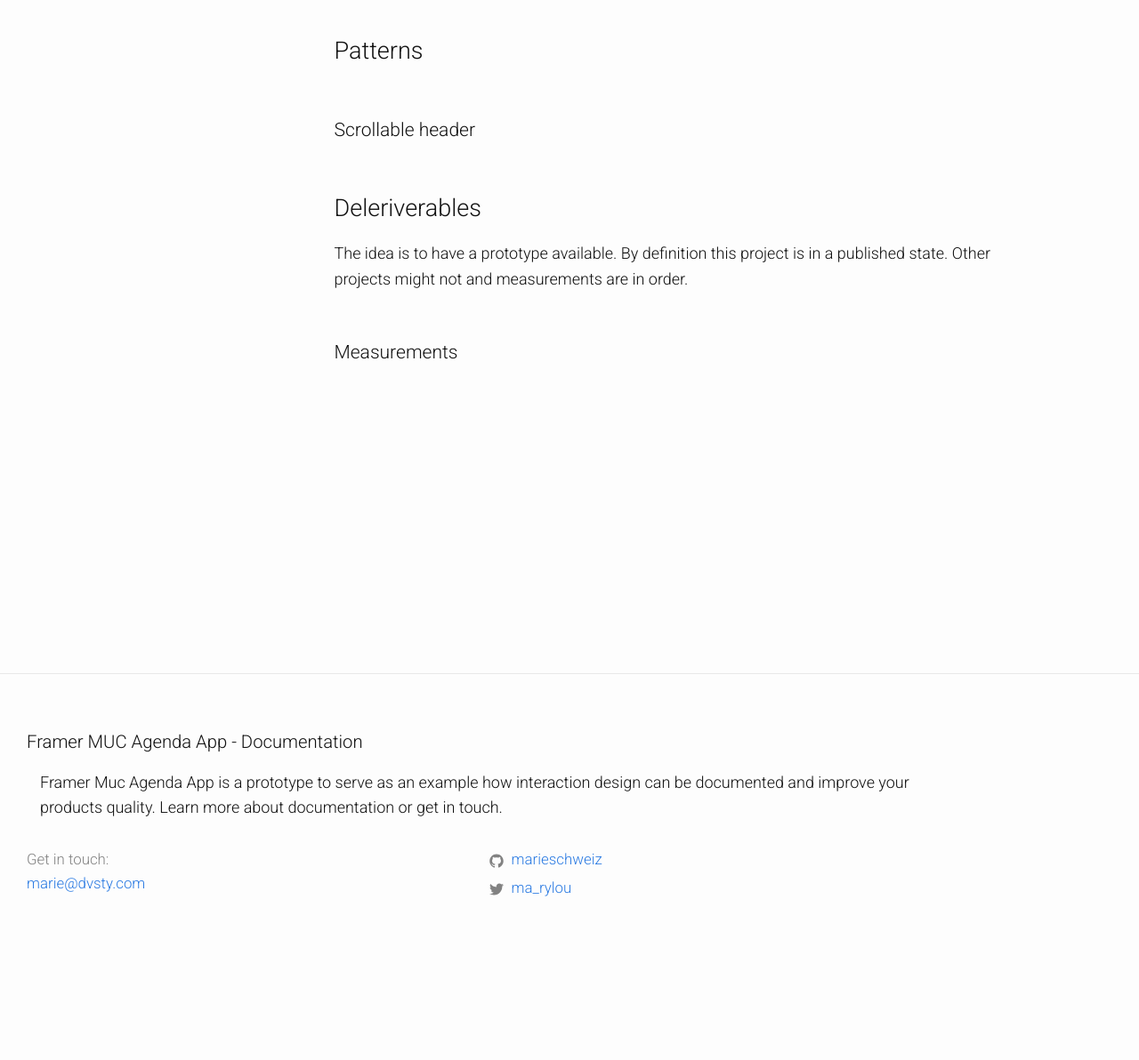
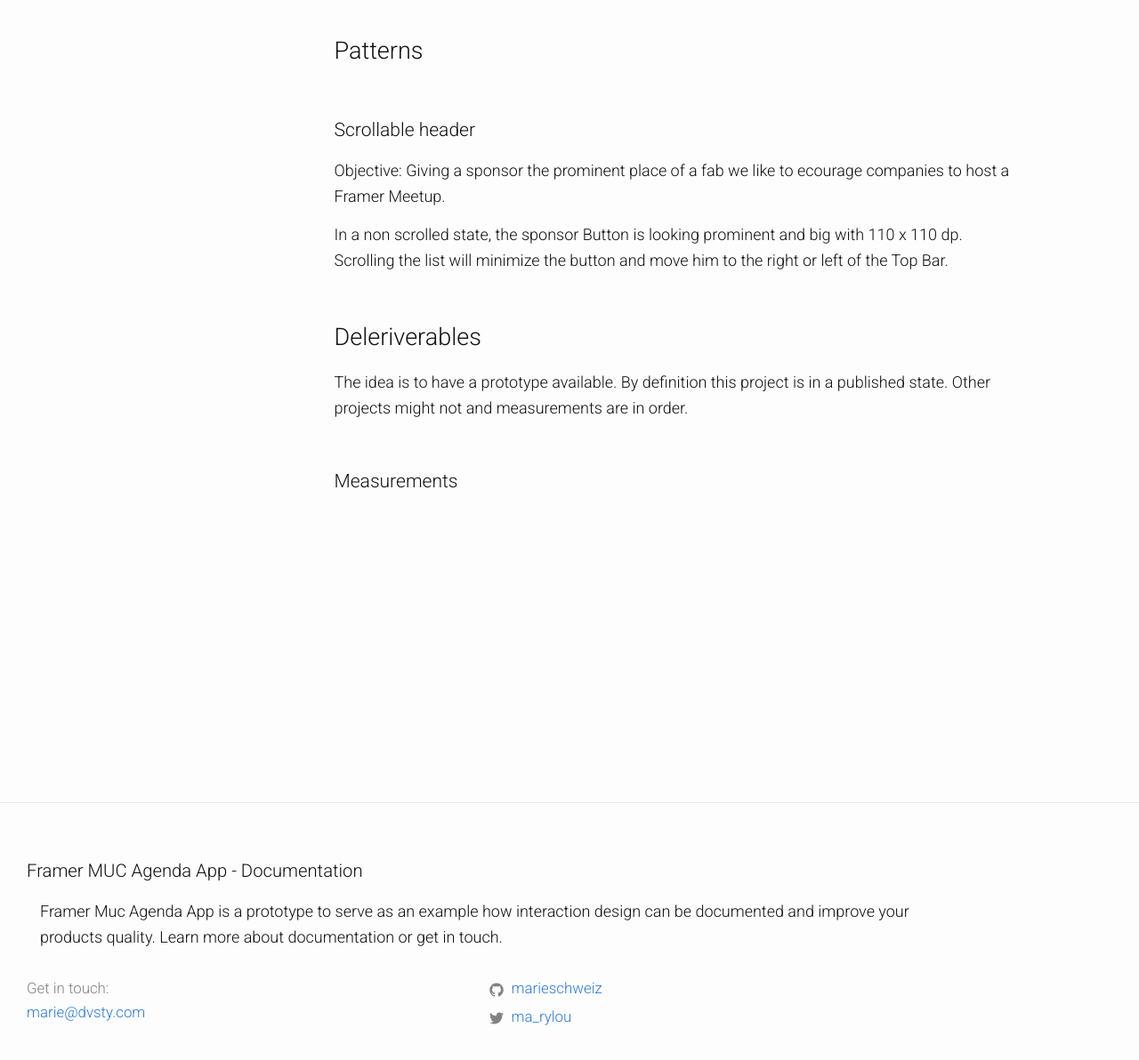
Before and after one commit to MarieSchweiz/ixd-documentation, a Jekyll site: the page built from index.md, in a window 1280 px wide and 1400 px high, scrolled down 5251 px, cut to the strip 153-1345 px from the top of the window. Shown: the whole strip at 89% size. Built offline with Jekyll 4.4.1, drawn with Linux system fonts in a browser that asks for light colours; nearby versions of some CDN libraries; library files that are not in the unit come from our copies; our own code applies the rules of GitHub Pages for plain Markdown files; before the commit the page ends 6506 px from its top, so only the background shows below that.

Commit message:
Css fixes, absolut Urls
I know they suck

```diff
--- a/_sass/add.scss
+++ b/_sass/add.scss
@@ -200,7 +200,7 @@ a.site-title {
     align-content: center;
     flex-wrap: wrap;
     flex-direction: column-reverse;
-    background-image: url(/assets/stage-bg.png);
+    background-image: url(https://marieschweiz.github.io/ixd-documentation/assets/assets/stage-bg.png);
 
 
     .stageproto {
--- a/index.md
+++ b/index.md
@@ -111,6 +111,10 @@ To be tested: Is a short workshop description enough to convince a user to join
 
 ### Scrollable header
 
+Objective: Giving a sponsor the prominent place of a fab we like to ecourage companies to host a Framer Meetup.
+
+In a non scrolled state, the sponsor Button is looking prominent and big with 110 x 110 dp. Scrolling the list will minimize the button and move him to the right or left of the Top Bar.
+
 
 
 ## Deleriverables
```
